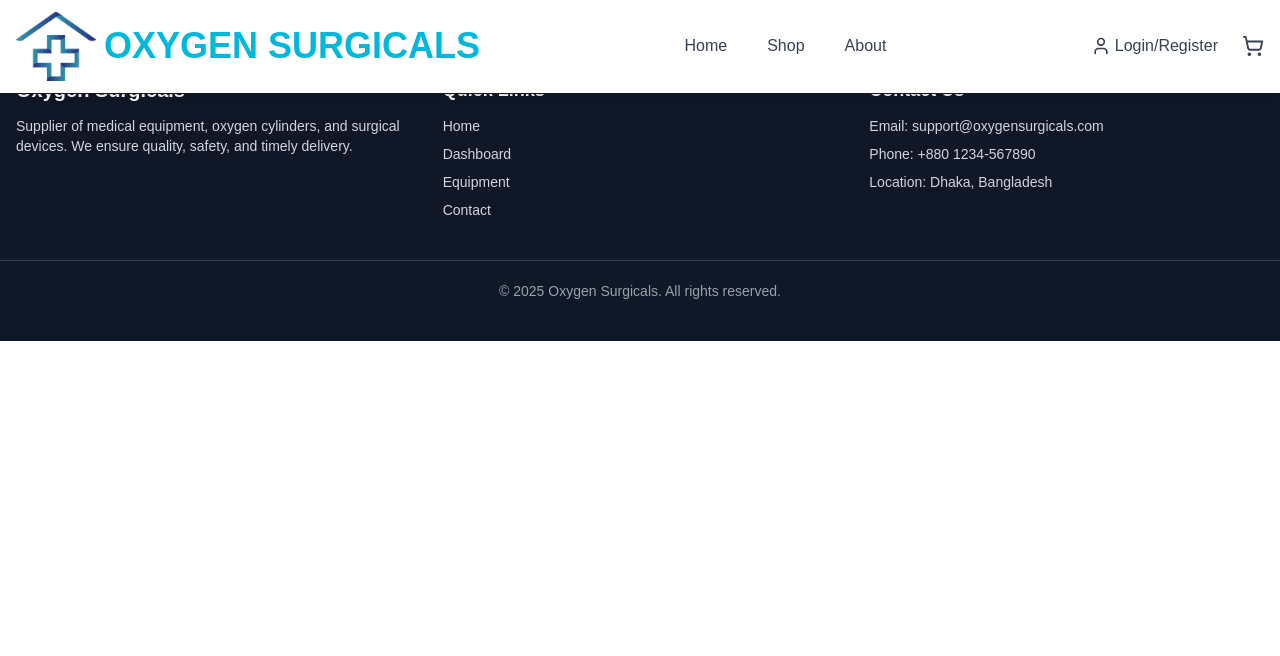
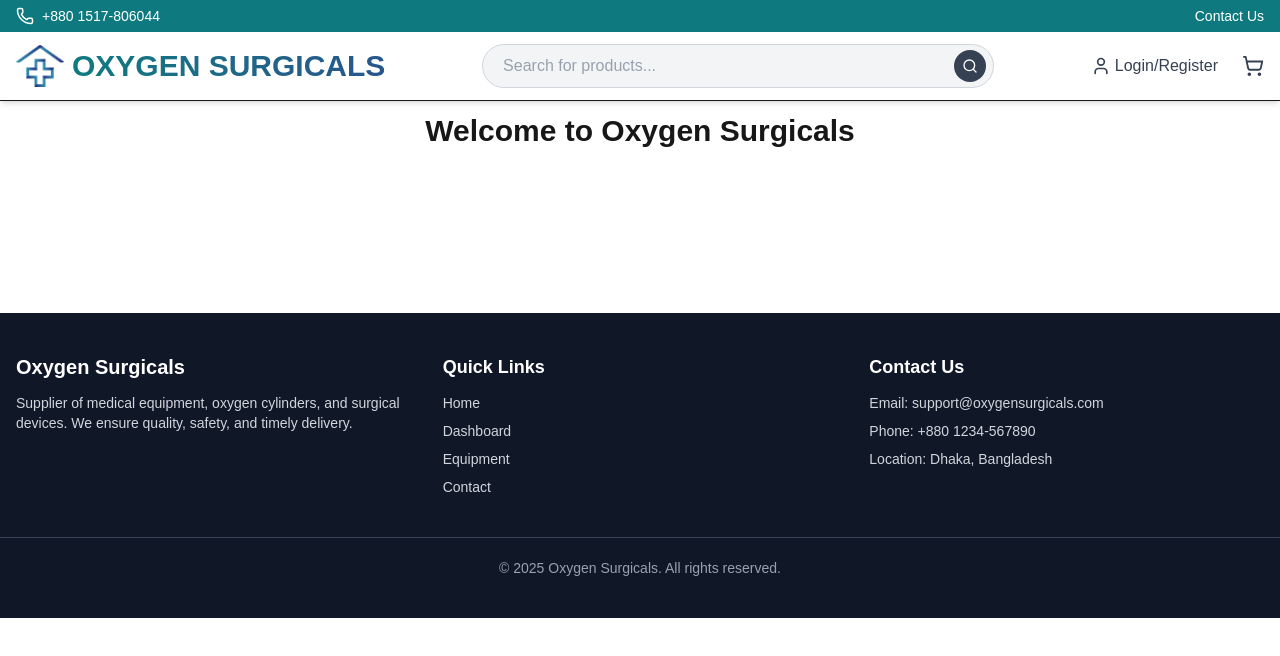
Before and after one commit to mranonno/oxygen-surgicals-web, a Next.js app: page / in a window 1280 px wide. Shown: the top 656 px of the page. Built offline with nearby package versions, Linux system fonts and the light colour scheme.

Commit message:
chang design of navbar

```diff
--- a/app/layout.tsx
+++ b/app/layout.tsx
@@ -3,6 +3,7 @@ import { Geist, Geist_Mono } from "next/font/google";
 import "./globals.css";
 import Navbar from "@/components/common/Navbar";
 import Footer from "@/components/common/Footer";
+import { TopNavbar } from "@/components/common/TopNavbar";
 
 const geistSans = Geist({
   variable: "--font-geist-sans",
@@ -25,12 +26,13 @@ export default function RootLayout({
   children: React.ReactNode;
 }>) {
   return (
-    <html lang="en">
+    <html lang="en" suppressHydrationWarning>
       <body
         className={`${geistSans.variable} ${geistMono.variable} antialiased`}
       >
+        <TopNavbar />
         <Navbar />
-        {children}
+        <div className="max-w-7xl mx-auto px-4">{children}</div>
         <Footer />
       </body>
     </html>
--- a/app/page.tsx
+++ b/app/page.tsx
@@ -1,7 +1,7 @@
 export default function Home() {
   return (
-    <div className="w-full text-center">
-      <h1 className="text-3xl font-bold">Welcome to Oxygen Surgicals</h1>
+    <div className="w-full text-center mt-3 items-center">
+      <h1 className="text-3xl h-50 font-bold">Welcome to Oxygen Surgicals</h1>
     </div>
   );
 }
--- a/components/common/Footer.tsx
+++ b/components/common/Footer.tsx
@@ -2,7 +2,7 @@ import Link from "next/link";
 
 export default function Footer() {
   return (
-    <footer className="w-full bg-gray-900 text-gray-300 py-10">
+    <footer className="w-full bg-gray-900 text-gray-300 py-10 ">
       <div className="max-w-7xl mx-auto px-4 grid grid-cols-1 md:grid-cols-3 gap-8">
         {/* Brand */}
         <div>
--- a/components/common/Navbar.tsx
+++ b/components/common/Navbar.tsx
@@ -3,60 +3,64 @@
 import Link from "next/link";
 import Image from "next/image";
 import { useState } from "react";
-import { ShoppingCart, Menu, X, User } from "lucide-react";
+import { ShoppingCart, Menu, X, User, Search } from "lucide-react";
 
 export default function Navbar() {
   const [open, setOpen] = useState(false);
 
   return (
-    <nav className="w-full bg-white shadow-md fixed top-0 left-0 z-50 border-b">
-      <div className="max-w-7xl mx-auto px-4 py-3 flex items-center justify-between">
+    <nav className="w-full bg-white shadow-md border-b">
+      <div className="max-w-7xl mx-auto px-4 py-3 flex items-center justify-between gap-4">
         {/* Logo */}
-        <Link
-          href="/"
-          className="flex items-center gap-2 text-2xl font-bold text-blue-600"
-        >
+        <Link href="/" className="flex items-center gap-2">
           <Image
             src="/logo/oxygensurgicals.png"
             alt="Oxygen Surgicals Logo"
-            width={80}
-            height={80}
-            priority={true}
+            width={48}
+            height={48}
+            priority
           />
-          <span className="text-4xl font-bold text-cyan-500">
+
+          {/* 🔵🟢 Gradient Text */}
+          <span className="text-3xl  font-bold bg-linear-to-r to-[#27568D] from-[#0E7A80] bg-clip-text text-transparent text-center">
             OXYGEN SURGICALS
           </span>
         </Link>
 
-        {/* Desktop Menu */}
-        <div className="hidden md:flex items-center gap-10 text-gray-700 font-medium">
-          <Link href="/" className="hover:text-blue-600">
-            Home
-          </Link>
-          <Link href="/shop" className="hover:text-blue-600">
-            Shop
-          </Link>
-          <Link href="/about" className="hover:text-blue-600">
-            About
-          </Link>
+        {/* Search - Desktop */}
+        <div className="hidden md:block flex-1 max-w-lg relative">
+          <input
+            type="text"
+            placeholder="Search for products..."
+            className="w-full h-11 rounded-3xl pl-5 pr-12 bg-gray-100 border border-gray-300
+  focus:outline-none focus:border-[#137577] focus:ring-1 focus:ring-[#137577]/40
+  text-gray-700 placeholder:text-gray-400
+  transition-all duration-300 ease-in-out"
+          />
+
+          <button
+            aria-label="Search"
+            className="absolute right-2 top-1/2 -translate-y-1/2 bg-gray-700 p-2 rounded-full"
+          >
+            <Search className="w-4 h-4 text-white" />
+          </button>
         </div>
 
-        {/* Right Side (Login + Cart) */}
+        {/* Right Side */}
         <div className="hidden md:flex items-center gap-6 text-gray-700 font-medium">
           <Link
             href="/login"
-            className="flex items-center gap-1 hover:text-blue-600"
+            className="flex items-center gap-1 hover:text-[#137577]"
           >
-            <User size={20} />
-            <span>Login/Register</span>
+            <User size={20} /> <span>Login/Register</span>
           </Link>
 
-          <Link href="/cart" className="hover:text-blue-600 relative">
+          <Link href="/cart" className="hover:text-[#137577] relative">
             <ShoppingCart size={22} />
           </Link>
         </div>
 
-        {/* Mobile Menu Toggle Button */}
+        {/* Mobile Toggle */}
         <button
           onClick={() => setOpen(!open)}
           className="md:hidden text-gray-700"
@@ -67,47 +71,55 @@ export default function Navbar() {
 
       {/* Mobile Menu */}
       <div
-        className={`md:hidden bg-white shadow-md overflow-hidden transition-all duration-300 ${
-          open ? "max-h-96" : "max-h-0"
-        }`}
+        className={`md:hidden bg-white shadow-md overflow-hidden transition-all duration-300
+        ${open ? "max-h-96" : "max-h-0"}`}
       >
         <ul className="flex flex-col px-4 py-3 gap-3 text-gray-700 font-medium">
+          <div className="relative mb-3">
+            <input
+              type="text"
+              placeholder="Search products..."
+              className="w-full h-10 rounded-xl pl-4 pr-10 bg-gray-100 border border-gray-300"
+            />
+            <Search className="absolute right-3 top-1/2 -translate-y-1/2 text-gray-500 w-4 h-4" />
+          </div>
+
           <Link
             href="/"
             onClick={() => setOpen(false)}
-            className="hover:text-blue-600"
+            className="hover:text-[#137577]"
           >
             Home
           </Link>
+
           <Link
             href="/shop"
             onClick={() => setOpen(false)}
-            className="hover:text-blue-600"
+            className="hover:text-[#137577]"
           >
             Shop
           </Link>
+
           <Link
             href="/about"
             onClick={() => setOpen(false)}
-            className="hover:text-blue-600"
+            className="hover:text-[#137577]"
           >
             About
           </Link>
 
-          {/* Login */}
           <Link
             href="/login"
             onClick={() => setOpen(false)}
-            className="hover:text-blue-600 flex items-center gap-2"
+            className="flex items-center gap-2 hover:text-[#137577]"
           >
             <User size={20} /> Login/Register
           </Link>
 
-          {/* Cart */}
           <Link
             href="/cart"
             onClick={() => setOpen(false)}
-            className="hover:text-blue-600 flex items-center gap-2"
+            className="flex items-center gap-2 hover:text-[#137577]"
           >
             <ShoppingCart size={20} /> Cart
           </Link>
--- /dev/null
+++ b/components/common/TopNavbar.tsx
@@ -0,0 +1,23 @@
+import { Phone } from "lucide-react";
+import Link from "next/link";
+
+export const TopNavbar = () => {
+  return (
+    <div className="bg-[#0E7A80] w-full text-white py-1">
+      <div className="max-w-7xl mx-auto px-4 flex justify-between items-center">
+        {/* Left side - Phone */}
+        <div className="flex items-center gap-2">
+          <Phone size={18} className="text-white" />
+          <span className="text-sm">+880 1517-806044</span>
+        </div>
+
+        {/* Right side - Contact Link */}
+        <div>
+          <Link href="/contact" className="text-sm hover:underline">
+            Contact Us
+          </Link>
+        </div>
+      </div>
+    </div>
+  );
+};
```
